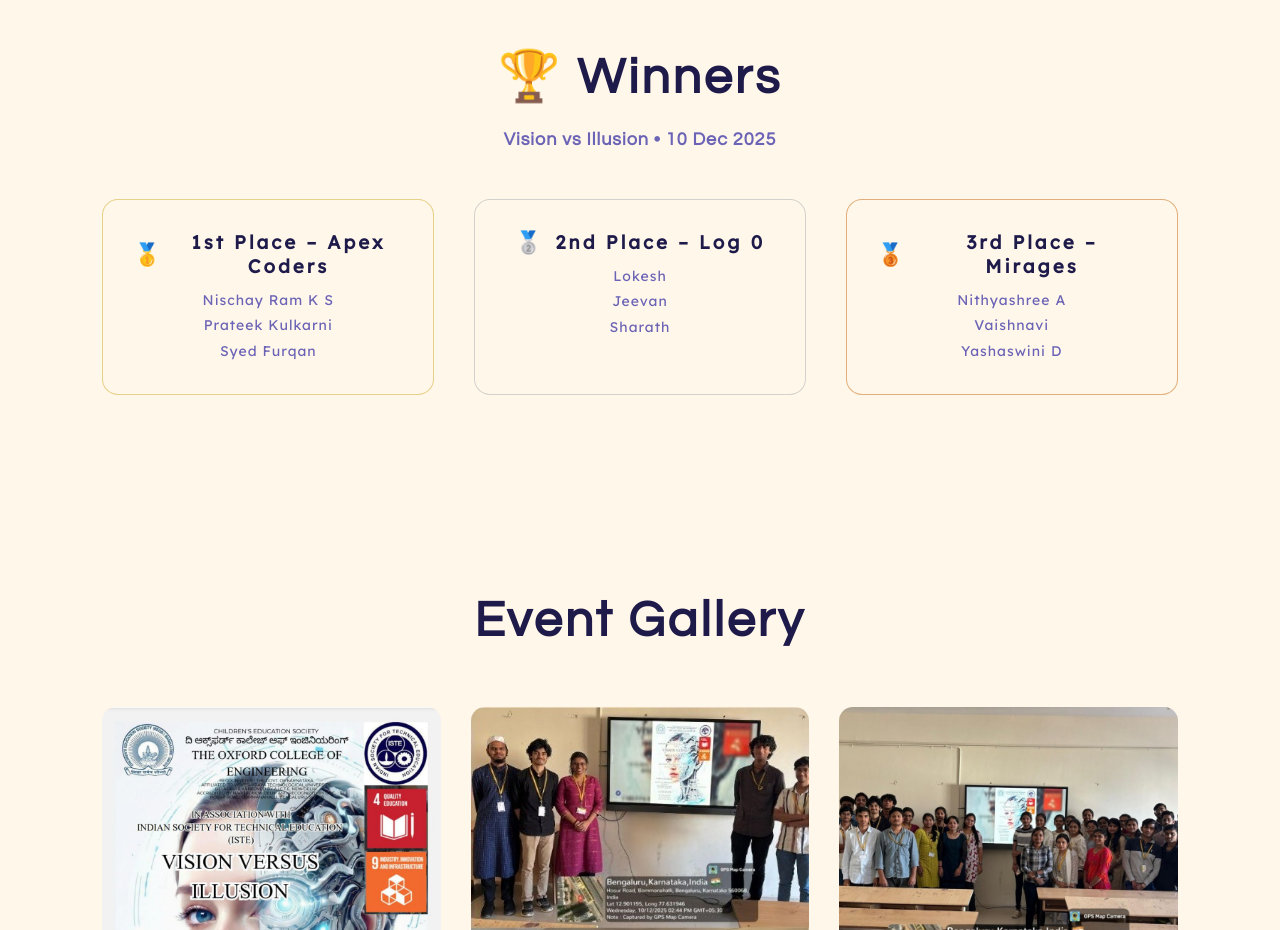
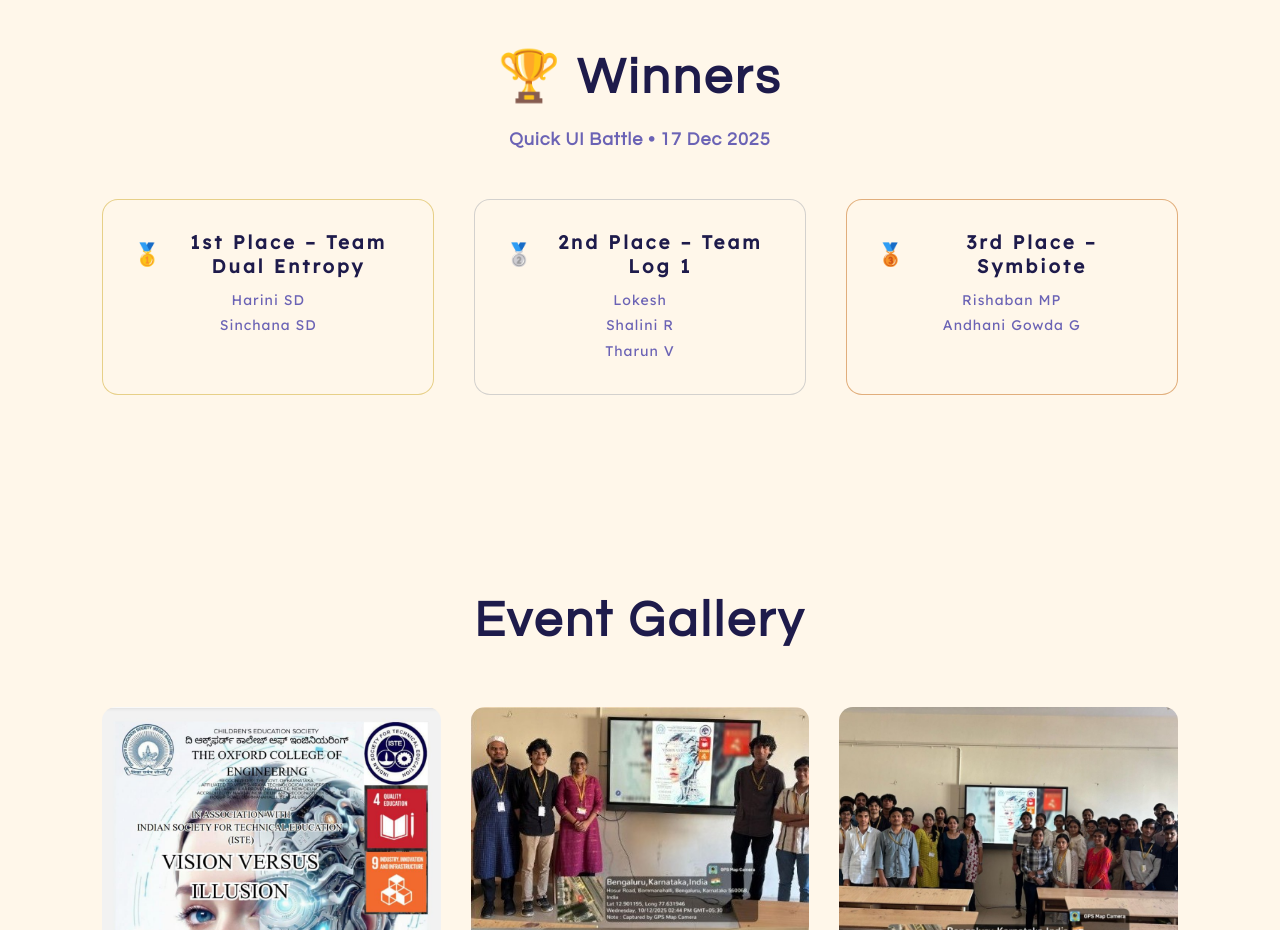
Before and after one commit to Syed-FurqanAhmed/iste-club-activity, a plain HTML site: page index.html in a window 1280 px wide. Shown: the part 2100-3030 px from the top of the page. Drawn offline with Linux system fonts and the light colour scheme.

Commit message:
Update winners index.html

```diff
--- a/index.html
+++ b/index.html
@@ -550,33 +550,48 @@
 
     <section class="winners reveal" id="winners">
   <h2>🏆 Winners</h2>
-      <p class="winner-subtitle">Vision vs Illusion • 10 Dec 2025</p>
+  <p class="winner-subtitle">Quick UI Battle • 17 Dec 2025</p>
+
   <div class="winner-grid">
+    <!-- 1st -->
     <div class="winner-card">
       <h3 class="winner-title">
         <span class="medal">🥇</span>
-            1st Place – Apex Coders
+        1st Place – Team Dual Entropy
       </h3>
-          <p>Nischay Ram K S<br />Prateek Kulkarni<br />Syed Furqan</p>
+      <p>
+        Harini SD<br>
+        Sinchana SD
+      </p>
     </div>
 
+    <!-- 2nd -->
     <div class="winner-card">
       <h3 class="winner-title">
         <span class="medal">🥈</span>
-            2nd Place – Log 0
+        2nd Place – Team Log 1
       </h3>
-          <p>Lokesh<br />Jeevan<br />Sharath</p>
+      <p>
+        Lokesh<br>
+        Shalini R<br>
+        Tharun V
+      </p>
     </div>
 
+    <!-- 3rd -->
     <div class="winner-card">
       <h3 class="winner-title">
         <span class="medal">🥉</span>
-            3rd Place – Mirages
+        3rd Place – Symbiote
       </h3>
-          <p>Nithyashree A<br />Vaishnavi<br />Yashaswini D</p>
+      <p>
+        Rishaban MP<br>
+        Andhani Gowda G
+      </p>
     </div>
   </div>
 </section>
+
 
     <section class="gallery reveal" id="gallery">
       <h2>Event Gallery</h2>
```
Lines whose indentation alone changed are shown as unchanged.
